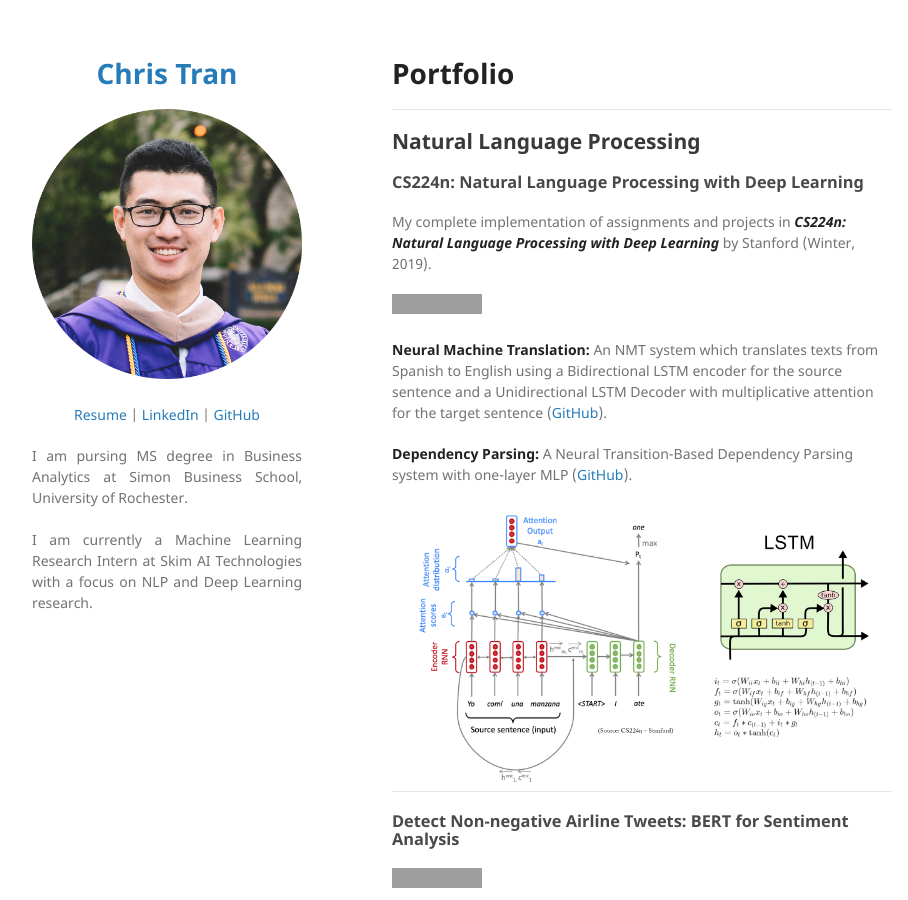
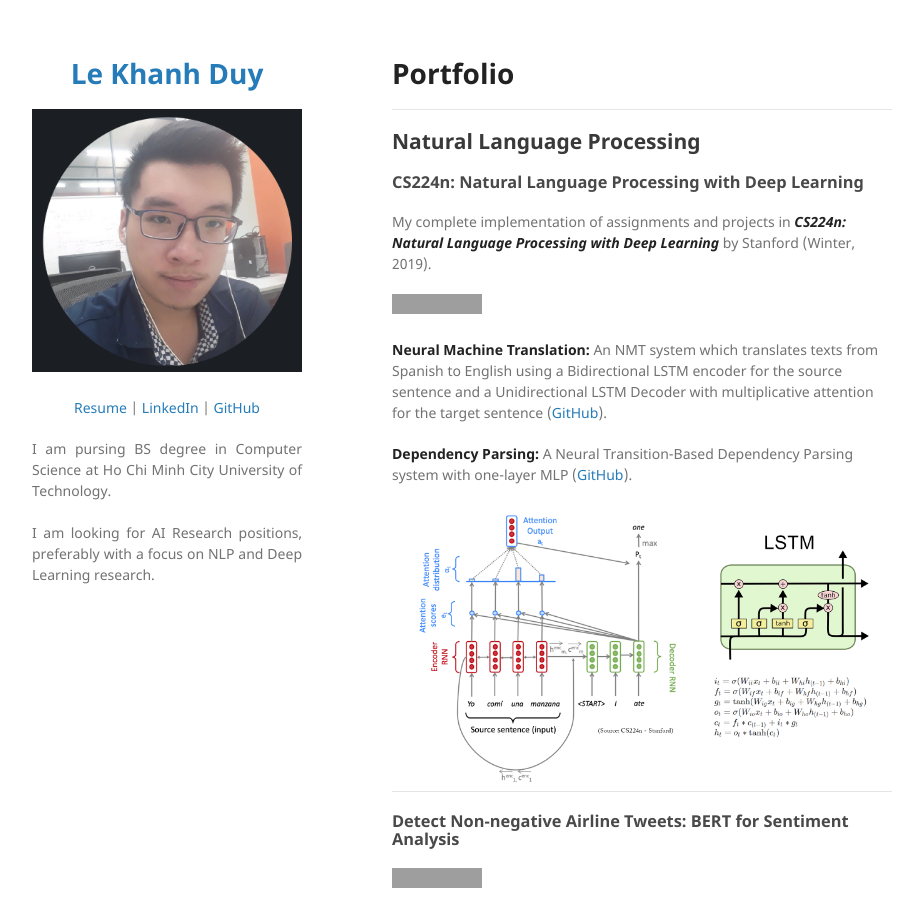
Before and after one commit to duyvt6663/portfolio, a Jekyll site: the page built from index.md, in a window 1280 px wide and 900 px high. Shown: the whole window, without its empty margins (178-1086 px from the left). Built offline with Jekyll 4.4.1, drawn with Linux system fonts in a browser that asks for light colours; our own code applies the rules of GitHub Pages for plain Markdown files; grey boxes are pictures that could not be loaded.

Commit message:
update portfolio

```diff
--- a/_config.yml
+++ b/_config.yml
@@ -1,18 +1,18 @@
-title: <p align="center"> Chris Tran </p>
+title: <p align="center"> Le Khanh Duy </p>
 
-logo: "/images/picture.png?raw=true"
+logo: "/images/avatar.png?raw=true"
 
 description:
   <p align="center">
-  <a href="pdf/resume.pdf">Resume</a> |
-  <a href="https://www.linkedin.com/in/chriskhanhtran/">LinkedIn</a> |
-  <a href="https://github.com/chriskhanhtran">GitHub</a>
+  <a href="pdf/CV.pdf">Resume</a> |
+  <a href="https://www.linkedin.com/in/duy-l%C3%AA-kh%C3%A1nh-393a12210/">LinkedIn</a> |
+  <a href="https://github.com/duyvt6663">GitHub</a>
   </p>
 
   <p align="justify">
-  I am pursing MS degree in Business Analytics at Simon Business School, University of Rochester.
+  I am pursing BS degree in Computer Science at Ho Chi Minh City University of Technology.
   <br><br>
-  I am currently a Machine Learning Research Intern at Skim AI Technologies with a focus on NLP and Deep Learning research.
+  I am looking for AI Research positions, preferably with a focus on NLP and Deep Learning research.
   <br><br>
   </p>
 
```
Also changed, not shown: images/avatar.png (added), 1 other file.
